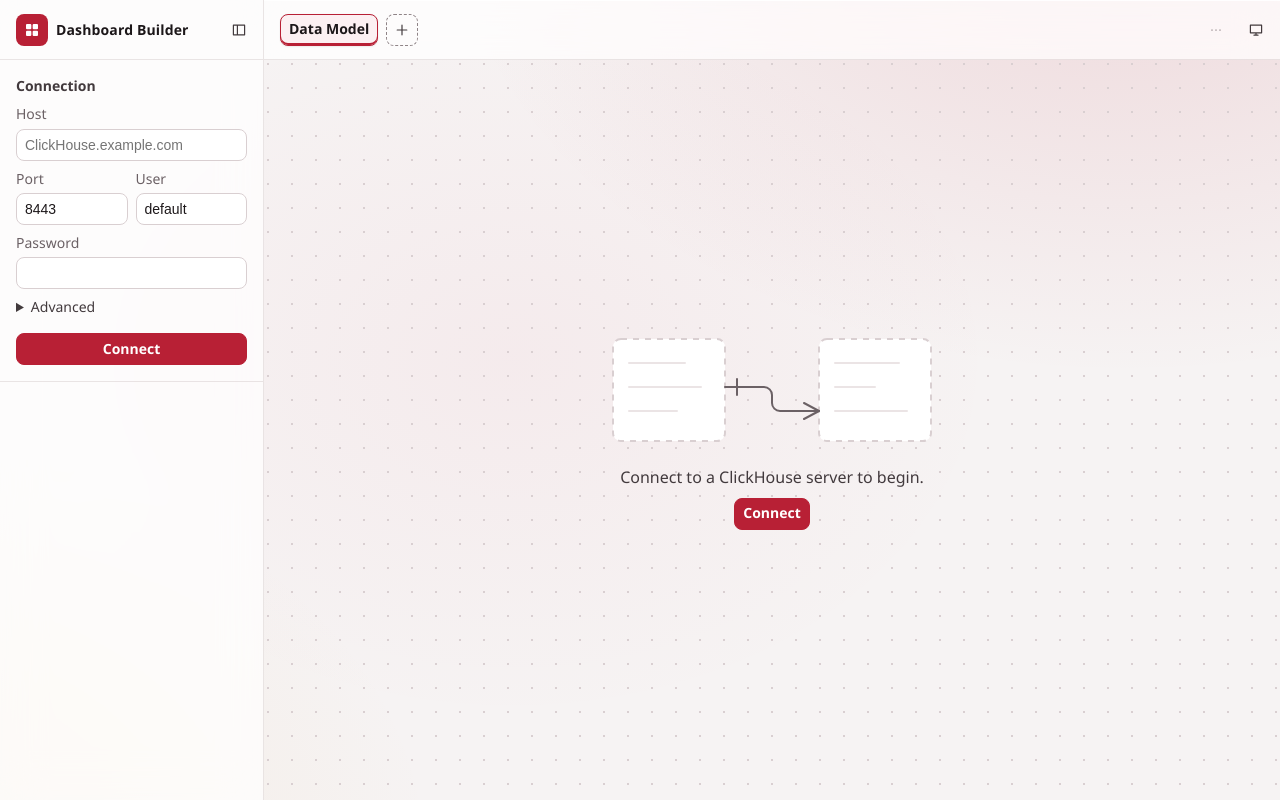
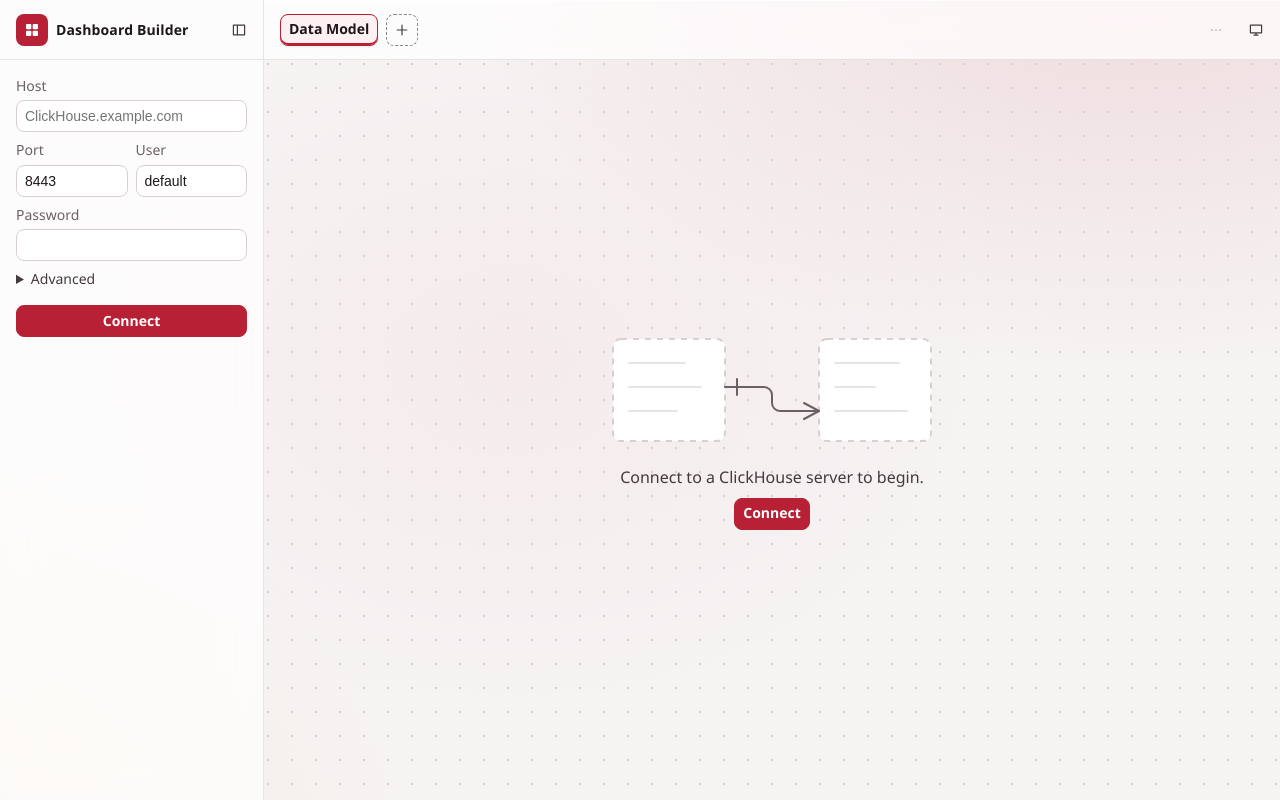
Before and after one commit to uc-cjkhoh/dashboard_builder, an ASP.NET Core app: page / in a window 1280 px wide. Run offline with ASP.NET Core 8, Linux system fonts and the light colour scheme; some libraries are stand-ins or nearby versions.

Commit message:
Sidebar redesign: no section titles or dividers, flat table rows, flat connection row, pinned Union/Unpivot
Co-Authored-By: Claude Sonnet 5.5 <noreply@anthropic.com>

```diff
--- a/codebase/src/DashboardBuilder/Features/Connection/_Connection.cshtml
+++ b/codebase/src/DashboardBuilder/Features/Connection/_Connection.cshtml
@@ -1,9 +1,7 @@
 @* Connection panel (sidebar top). Wired end-to-end in Connection/connection.js. Port/secure
    default to the TLS pair (8443, decision D10). *@
-<section class="sidebar__section" aria-labelledby="conn-title">
-    <div class="sidebar__title-row">
-        <h2 class="sidebar__title" id="conn-title">Connection</h2>
-    </div>
+<section class="sidebar__section sidebar__section--conn" aria-labelledby="conn-title">
+    <h2 class="sr-only" id="conn-title">Connection</h2>
 
     <!-- Compact connected summary — replaces the form once connected. -->
     <div class="conn-summary" id="conn-summary" hidden>
--- a/codebase/src/DashboardBuilder/Features/Connection/connection.css
+++ b/codebase/src/DashboardBuilder/Features/Connection/connection.css
@@ -1,15 +1,12 @@
 /* Connection feature — the sidebar connection form + compact connected summary. */
 
 /* Compact connected summary (replaces the form once connected) */
+/* Flat status row: no box — dot on the gutter, host, then the ghost buttons (glyph edge on the right gutter). */
 .conn-summary {
   display: flex;
   align-items: center;
   gap: var(--s2);
   height: var(--ctl-h);
-  padding: 0 0 0 var(--s2);
-  background: var(--surface);
-  border: 1px solid var(--line);
-  border-radius: var(--r);
   animation: rise-in var(--dur) var(--ease-out);
 }
 .conn-summary__dot {
@@ -18,6 +15,7 @@
   border-radius: var(--r-pill);
   background: var(--ok-ink);
 }
+.conn-summary > .conn-summary__btn:last-child { margin-right: calc(-1 * var(--s2)); }
 .conn-summary__host { flex: 1; min-width: 0; font-size: var(--fs-body); font-weight: 600; color: var(--ink); overflow: hidden; text-overflow: ellipsis; white-space: nowrap; }
 .conn-summary__warn { flex: none; display: inline-grid; place-items: center; color: var(--warn-ink); }
 .conn-recent__meta { font-size: var(--fs-body); color: var(--ink-3); overflow: hidden; text-overflow: ellipsis; white-space: nowrap; }
--- a/codebase/src/DashboardBuilder/Features/Schema/_Schema.cshtml
+++ b/codebase/src/DashboardBuilder/Features/Schema/_Schema.cshtml
@@ -1,17 +1,11 @@
 @* Database picker + table list (sidebar). Populated in Schema/schema.js, gated until connected. *@
-<section class="sidebar__section" hidden id="schema-section" aria-labelledby="db-title">
-    <h2 class="sidebar__title" id="db-title">Database</h2>
+<section class="sidebar__section sidebar__section--db" hidden id="schema-section" aria-labelledby="db-title">
+    <h2 class="sr-only" id="db-title">Database</h2>
     <select class="select" id="db-select" aria-label="Database"></select>
 </section>
 
 <section class="sidebar__section sidebar__section--grow" hidden id="tables-section" aria-labelledby="tables-title">
-    <div class="sidebar__title-row">
-        <h2 class="sidebar__title" id="tables-title">Tables</h2>
-        <div class="sidebar__title-actions">
-            <button type="button" class="btn" id="union-open">Union</button>
-            <button type="button" class="btn" id="unpivot-open">Unpivot</button>
-        </div>
-    </div>
+    <h2 class="sr-only" id="tables-title">Tables</h2>
     <label class="table-search">
         <span data-icon="search" aria-hidden="true"></span>
         <input type="search" class="input" id="table-search" placeholder="Search tables" aria-label="Search tables"
@@ -19,4 +13,8 @@
     </label>
     <p class="table-list__empty" id="table-empty" hidden>No tables match.</p>
     <div class="table-list" id="table-list"></div>
+    <div class="sidebar__sources">
+        <button type="button" class="btn" id="union-open">Union</button>
+        <button type="button" class="btn" id="unpivot-open">Unpivot</button>
+    </div>
 </section>
--- a/codebase/src/DashboardBuilder/Features/Shell/shell.css
+++ b/codebase/src/DashboardBuilder/Features/Shell/shell.css
@@ -58,24 +58,14 @@
 .is-sidebar-collapsed .sidebar__brand-text { display: none; }
 .is-sidebar-collapsed .sidebar__toggle { margin-inline: 0; }
 
-.sidebar__section { padding: var(--s4) var(--s4); border-bottom: 1px solid var(--glass-line); }
-.sidebar__section--grow { flex: 1; min-height: 0; display: flex; flex-direction: column; }
-.sidebar__title {
-  font-size: var(--fs-body);
-  font-weight: 600;
-  text-transform: none;
-  letter-spacing: 0;
-  color: var(--ink-2);
-  margin-bottom: var(--s2);
-}
-.sidebar__title-row {
-  display: flex;
-  align-items: center;
-  justify-content: space-between;
-  margin-bottom: var(--s2);
-}
-.sidebar__title-row .sidebar__title { margin-bottom: 0; }
-.sidebar__title-actions { display: flex; gap: var(--s2); }
+/* No section titles or dividers: spacing groups the sidebar (connection + database, then the table list); the one hairline is under the brand. */
+.sidebar__section { padding: var(--s2) var(--s4); }
+.sidebar__section--conn { padding-top: var(--s4); }
+.sidebar__section--db { padding-bottom: var(--s4); }
+.sidebar__section--grow { flex: 1; min-height: 0; display: flex; flex-direction: column; padding-bottom: 0; }
+/* Union / unpivot: pinned under the scrolling list, a hairline above, edges on the gutter. */
+.sidebar__sources { flex: none; display: flex; gap: var(--s2); padding: var(--s2) 0 var(--s4); border-top: 1px solid var(--glass-line); }
+.sidebar__sources .btn { flex: 1; }
 
 /* Resize handle on the sidebar's right edge (drag → up to 30% of the viewport); look in core.css .resizer. */
 .sidebar__resizer { position: absolute; top: 0; right: -3px; bottom: 0; z-index: 3; }
```
Also changed, not shown: codebase/src/DashboardBuilder/Features/Schema/schema.css (+17 -27 lines).
